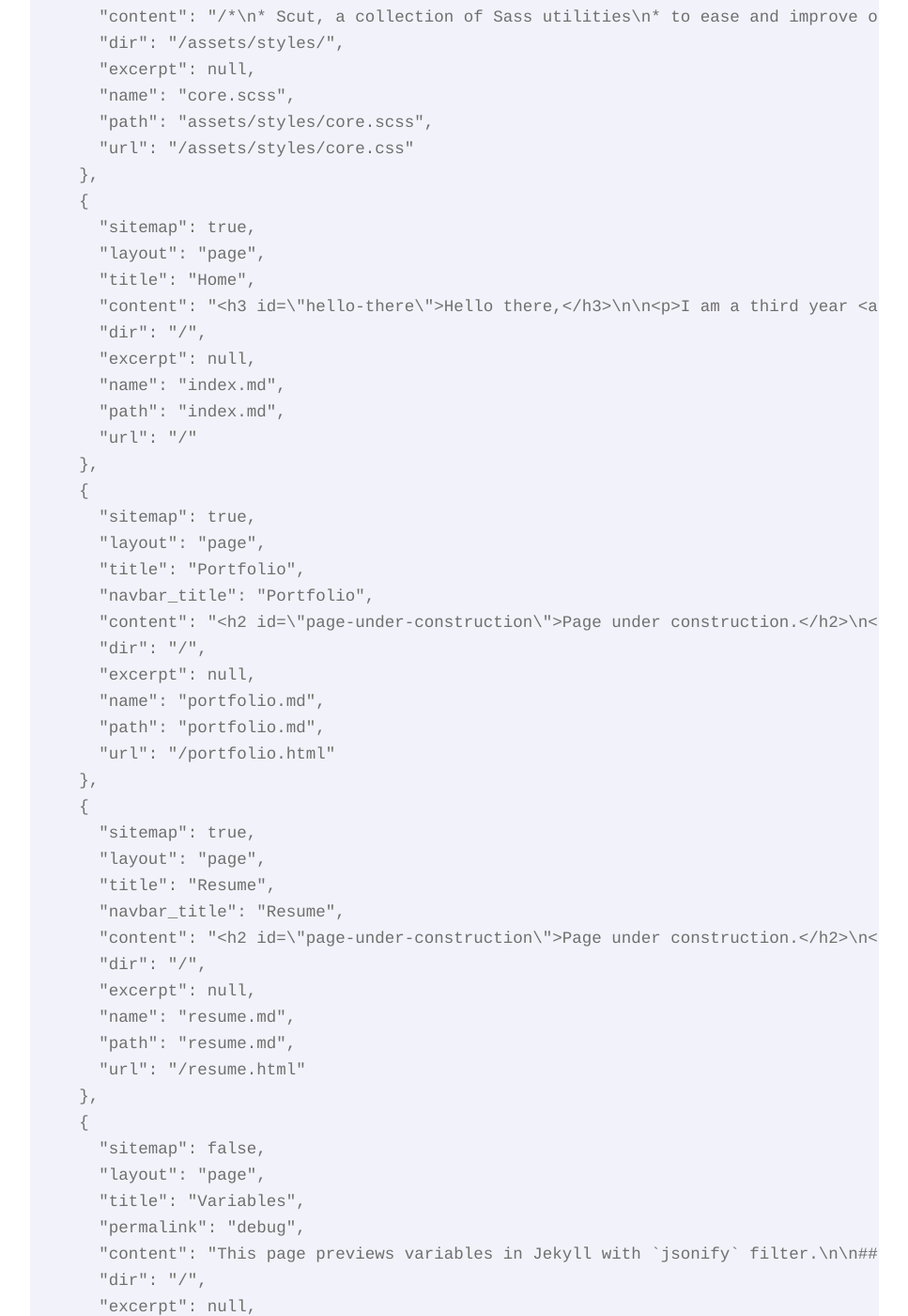
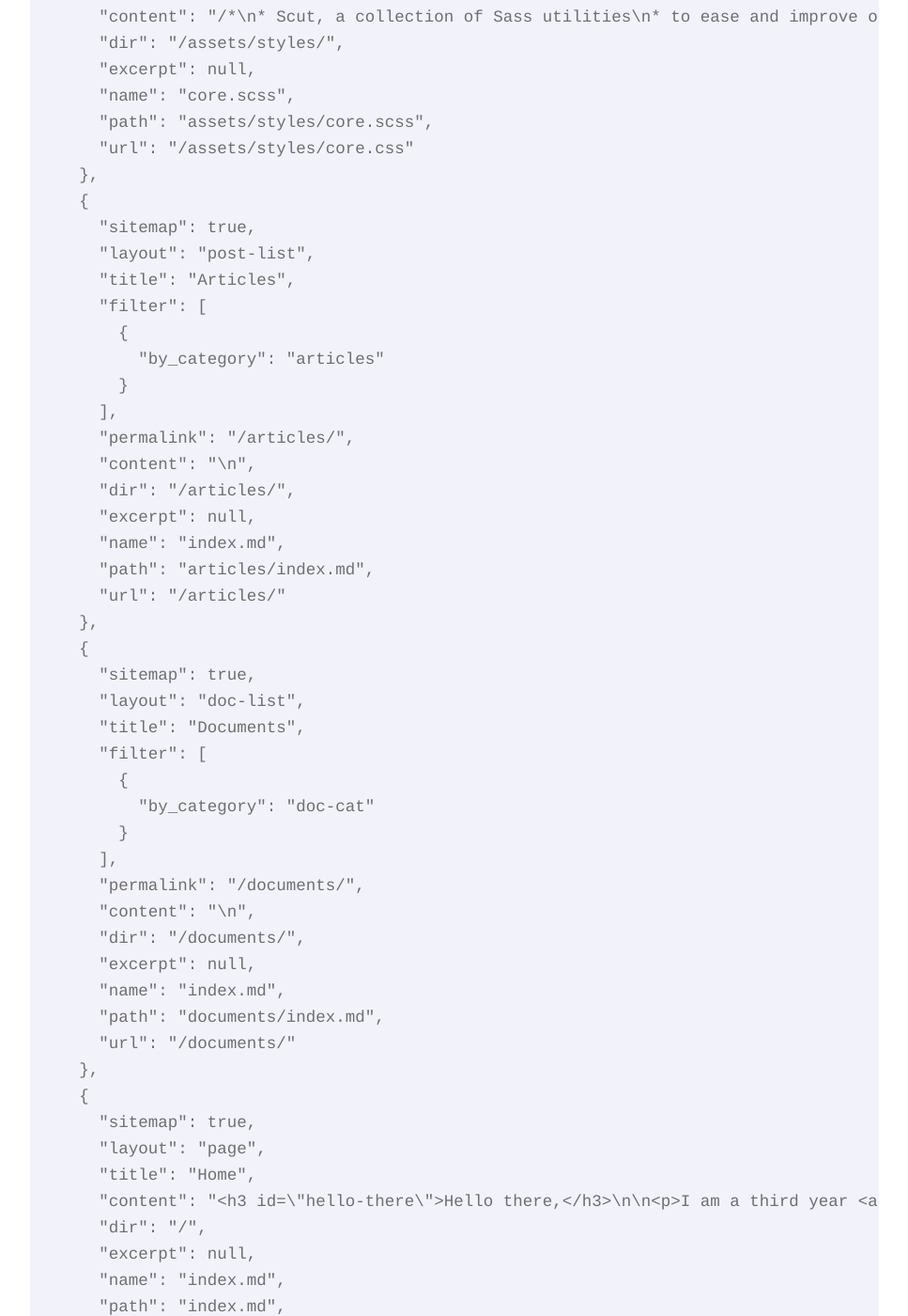
Before and after one commit to shihlings/website, a Jekyll site: the page built from variables.md, in a window 1280 px wide and 1400 px high, scrolled down 1314 px. Shown: the whole window at 94% size, without its empty margins (156-1123 px from the left). Built offline with Jekyll 4.4.1, drawn with Linux system fonts in a browser that asks for light colours; some of the changed text lies outside the part shown.

Commit message:
Create Articles and Documents framework pages

```diff
--- a/_config.yml
+++ b/_config.yml
@@ -1,4 +1,4 @@
-version: 1.1.1
+version: 1.1.2
 title: Shih-Ling Shen
 email:  shihling.shen@icloud.com
 description: > # this means to ignore newlines until "baseurl:"
--- /dev/null
+++ b/articles/index.md
@@ -0,0 +1,7 @@
+---
+layout: post-list
+title: "Articles"
+filter:
+  - by_category: "articles"
+permalink: /articles/
+---
--- /dev/null
+++ b/documents/index.md
@@ -0,0 +1,7 @@
+---
+layout: doc-list
+title: "Documents"
+filter:
+  - by_category: "doc-cat"
+permalink: /documents/
+---
```
